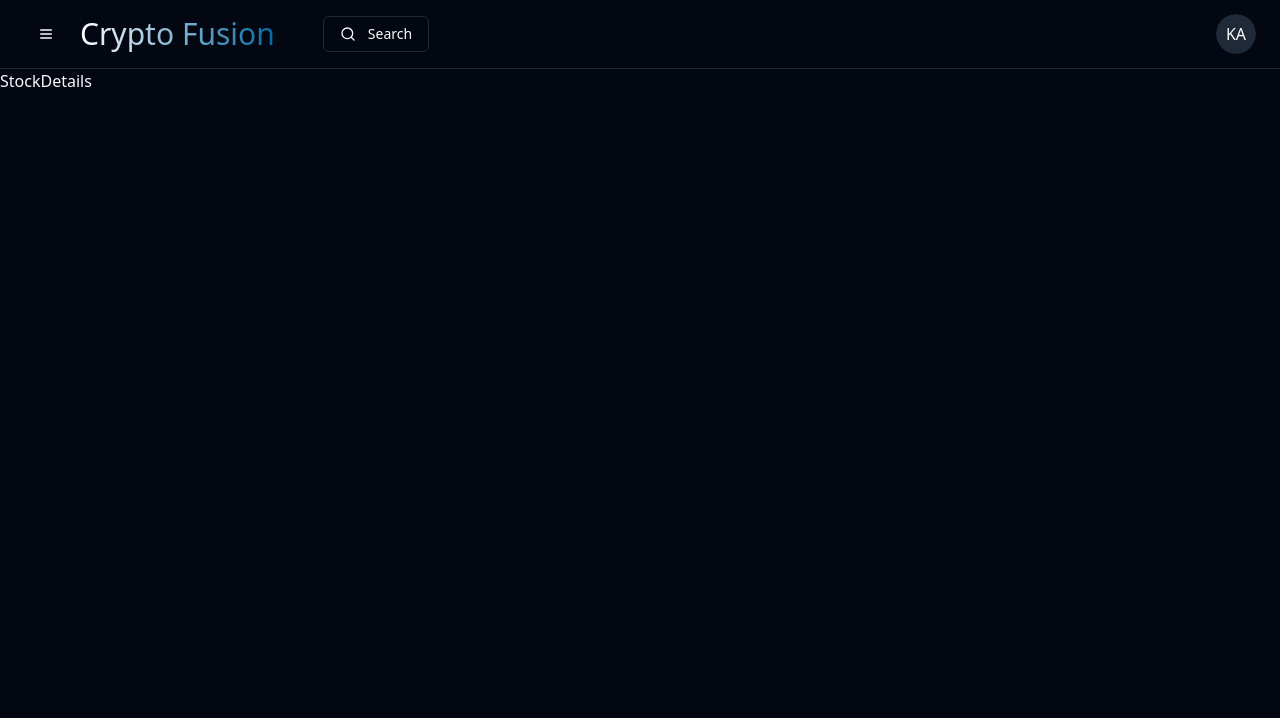
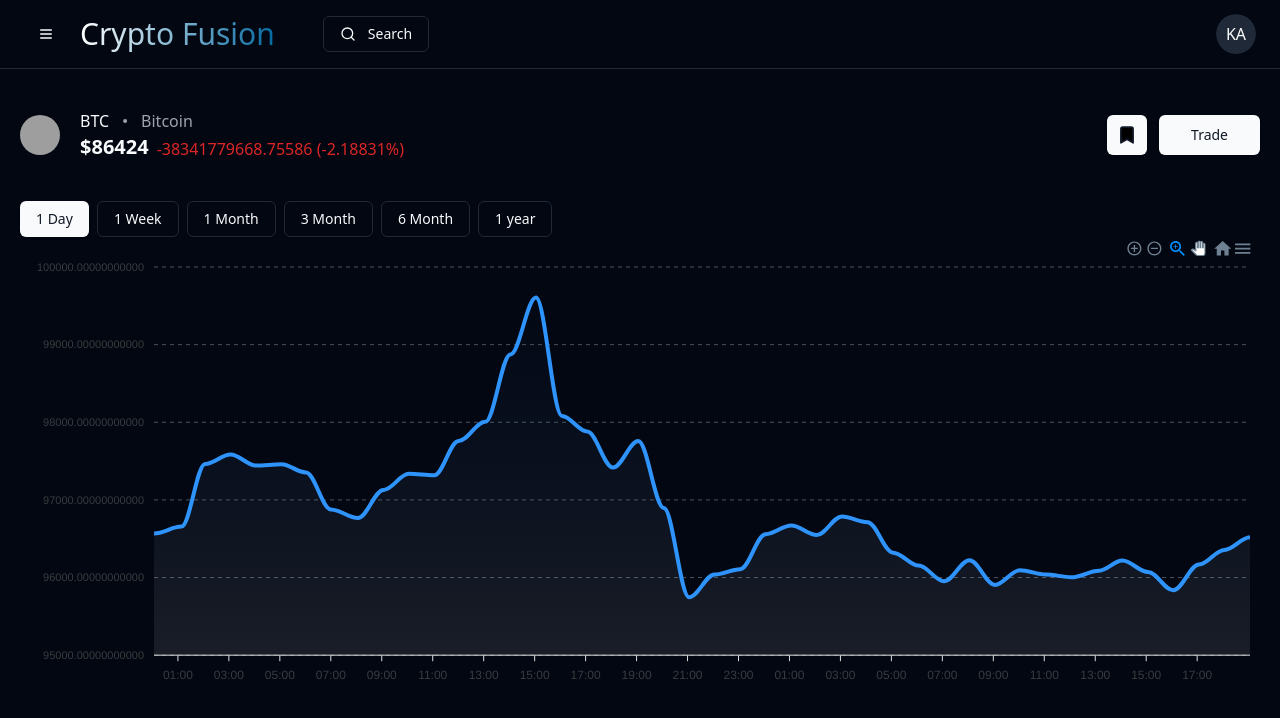
Before and after one commit to Md-Kaish-Alam/crypto-fusion-application, a React (Vite) app in the folder crypto_fusion_frontend/: page /market/1 in a window 1280 px wide. Shown: the top 718 px of the page. Built offline with nearby package versions, Linux system fonts and the light colour scheme; grey boxes are pictures that could not be loaded; the HTML template or start-up script is replaced by a standard one.

Commit message:
build: stock details and trading form design completed

```diff
--- a/crypto_fusion_frontend/src/index.css
+++ b/crypto_fusion_frontend/src/index.css
@@ -105,3 +105,16 @@
 .scroll-container {
   -ms-overflow-style: -ms-autohiding-scrollbar;
 }
+
+/* For modern browsers */
+input[type="number"] {
+  -moz-appearance: textfield; /* Firefox */
+  appearance: textfield;
+}
+
+/* For WebKit browsers (Chrome, Safari, Edge) */
+input[type="number"]::-webkit-inner-spin-button,
+input[type="number"]::-webkit-outer-spin-button {
+  -webkit-appearance: none;
+  margin: 0;
+}
--- a/crypto_fusion_frontend/src/page/Home/AssetsTable.jsx
+++ b/crypto_fusion_frontend/src/page/Home/AssetsTable.jsx
@@ -1,4 +1,5 @@
-import { Avatar, AvatarFallback, AvatarImage } from "@/components/ui/avatar";
+import { useNavigate } from "react-router-dom";
+
 import {
   Table,
   TableBody,
@@ -7,6 +8,7 @@ import {
   TableHeader,
   TableRow,
 } from "@/components/ui/table";
+import { Avatar, AvatarFallback, AvatarImage } from "@/components/ui/avatar";
 
 const coins = [
   {
@@ -121,8 +123,8 @@ const coins = [
   },
 ];
 
-
 const AssetsTable = () => {
+  const navigate = useNavigate();
   return (
     <Table className="border border-secondary">
       <TableHeader className="bg-secondary">
@@ -137,7 +139,11 @@ const AssetsTable = () => {
       </TableHeader>
       <TableBody>
         {coins.map((coin) => (
-          <TableRow key={coin.id}>
+          <TableRow
+            key={coin.id}
+            className="cursor-pointer"
+            onClick={() => navigate(`/market/${coin.id}`)}
+          >
             <TableCell className="font-medium flex items-center gap-1">
               <Avatar className="-z-50 w-8 h-8">
                 <AvatarImage src={coin.image} />
--- a/crypto_fusion_frontend/src/page/StockDetails/StockDetails.jsx
+++ b/crypto_fusion_frontend/src/page/StockDetails/StockDetails.jsx
@@ -1,10 +1,80 @@
+import { useState } from "react";
+import { Bookmark, BookmarkCheck, Dot } from "lucide-react";
+
+import {
+  Dialog,
+  DialogContent,
+  DialogHeader,
+  DialogTitle,
+  DialogTrigger,
+} from "@/components/ui/dialog";
+import { Button } from "@/components/ui/button";
+import { Avatar, AvatarImage } from "@/components/ui/avatar";
+
+import TradingForm from "./TradingForm";
+import StockChart from "../Home/StockChart";
 
 const StockDetails = () => {
+  const [isBookmarked, setIsBookmarked] = useState(false);
+
+  const handleBookmark = () => {
+    setIsBookmarked(!isBookmarked);
+    // TODO: handle bookmark functionality
+  };
+
   return (
-    <div>
-      StockDetails
+    <div className="p-5 mt-5">
+      <div className="flex justify-between">
+        <div className="flex gap-5 items-center">
+          <div>
+            <Avatar>
+              <AvatarImage src="https://coin-images.coingecko.com/coins/images/1/large/bitcoin.png?1696501400" />
+            </Avatar>
+          </div>
+          <div>
+            <div className="flex items-center gap-1">
+              <p>BTC</p>
+              <Dot className="text-muted-foreground" />
+              <p className="text-muted-foreground">Bitcoin</p>
+            </div>
+            <div className="flex items-end gap-2">
+              <p className="text-xl font-bold">$86424</p>
+              <p className="text-red-600">
+                <span>-38341779668.75586</span> <span>(-2.18831%)</span>
+              </p>
+            </div>
+          </div>
+        </div>
+        <div className="flex items-center gap-3">
+          <Button className="h-10 w-10" onClick={handleBookmark}>
+            {isBookmarked ? (
+              <BookmarkCheck className="scale-[1.5]" />
+            ) : (
+              <Bookmark className="scale-[1.3]" fill="black" />
+            )}
+          </Button>
+          <Dialog>
+            <DialogTrigger>
+              <Button size="lg">Trade</Button>
+            </DialogTrigger>
+            <DialogContent>
+              <DialogHeader>
+                <DialogTitle className="text-center">
+                  How much do you want to spend ?
+                </DialogTitle>
+              </DialogHeader>
+              <TradingForm />
+            </DialogContent>
+          </Dialog>
+        </div>
+      </div>
+
+      {/* Stock Chart */}
+      <div className="mt-10">
+        <StockChart />
+      </div>
     </div>
-  )
-}
+  );
+};
 
-export default StockDetails
+export default StockDetails;
--- /dev/null
+++ b/crypto_fusion_frontend/src/page/StockDetails/TradingForm.jsx
@@ -0,0 +1,108 @@
+import { useState } from "react";
+import { Dot } from "lucide-react";
+
+import { Input } from "@/components/ui/input";
+import { Button } from "@/components/ui/button";
+import { Avatar, AvatarImage } from "@/components/ui/avatar";
+
+const TradingForm = () => {
+
+  const [amount, setAmount] = useState();
+  const [orderType, setOrderType] = useState("BUY");
+
+  const isBalanceInsufficient = false;
+
+  const handleChange = (e) => {
+    // TODO: Handle amount change
+    e.preventDefault();
+    setAmount(e.target.value);
+  };
+
+  const handleSubmit = (e) => {
+    e.preventDefault();
+    // TODO: Submit trade request
+    console.log({ amount, orderType });
+    setAmount("");
+    setOrderType("BUY");
+  };
+
+  return (
+    <div className="space-y-8 p-5">
+      <div>
+        <div className="flex gap-4 items-center justify-between">
+          <Input
+            name="amount"
+            type="number"
+            value={amount}
+            onChange={handleChange}
+            placeholder="Enter Amount..."
+            className="py-7 focus:outline-none"
+          />
+          <div>
+            <p className="border text-2xl flex justify-center items-center w-36 h-14 rounded-md">
+              646.51
+            </p>
+          </div>
+        </div>
+
+        {isBalanceInsufficient && (
+          <h1 className="text-red-600 text-center mt-4">
+            Insufficient wallet balance to buy.
+          </h1>
+        )}
+      </div>
+
+      <div className="border p-3 rounded-md flex gap-5 items-center">
+        <div>
+          <Avatar>
+            <AvatarImage src="https://coin-images.coingecko.com/coins/images/1/large/bitcoin.png?1696501400" />
+          </Avatar>
+        </div>
+        <div>
+          <div className="flex items-center gap-1">
+            <p>BTC</p>
+            <Dot className="text-muted-foreground" />
+            <p className="text-muted-foreground">Bitcoin</p>
+          </div>
+          <div className="flex items-end gap-2">
+            <p className="text-xl font-bold">$86424</p>
+            <p className="text-red-600">
+              <span>-38341779668.75586</span> <span>(-2.18831%)</span>
+            </p>
+          </div>
+        </div>
+      </div>
+      <div className="space-y-5">
+        <div className="flex items-center justify-between">
+          <p>Order Type</p>
+          <p className="text-muted-foreground">Market Order</p>
+        </div>
+        <div className="flex items-center justify-between">
+          <p>{orderType == "BUY" ? "Available Balance" : "Available Quantity"}</p>
+          <p className="text-muted-foreground">{orderType == "BUY" ? "$2089.87" : "45.08"}</p>
+        </div>
+        <div className="pt-5">
+          <Button
+            className={`w-full py-6 text-white text-lg ${
+              orderType == "SELL"
+                ? "bg-red-600 hover:bg-red-800"
+                : "bg-green-600 hover:bg-green-800"
+            }`}
+            onClick={handleSubmit}
+          >
+            {orderType}
+          </Button>
+          <Button
+            variant="link"
+            className="w-full mt-5"
+            onClick={() => setOrderType(orderType == "BUY" ? "SELL" : "BUY")}
+          >
+            {orderType == "BUY" ? "Or SELL" : "Or BUY"}
+          </Button>
+        </div>
+      </div>
+    </div>
+  );
+};
+
+export default TradingForm;
```
